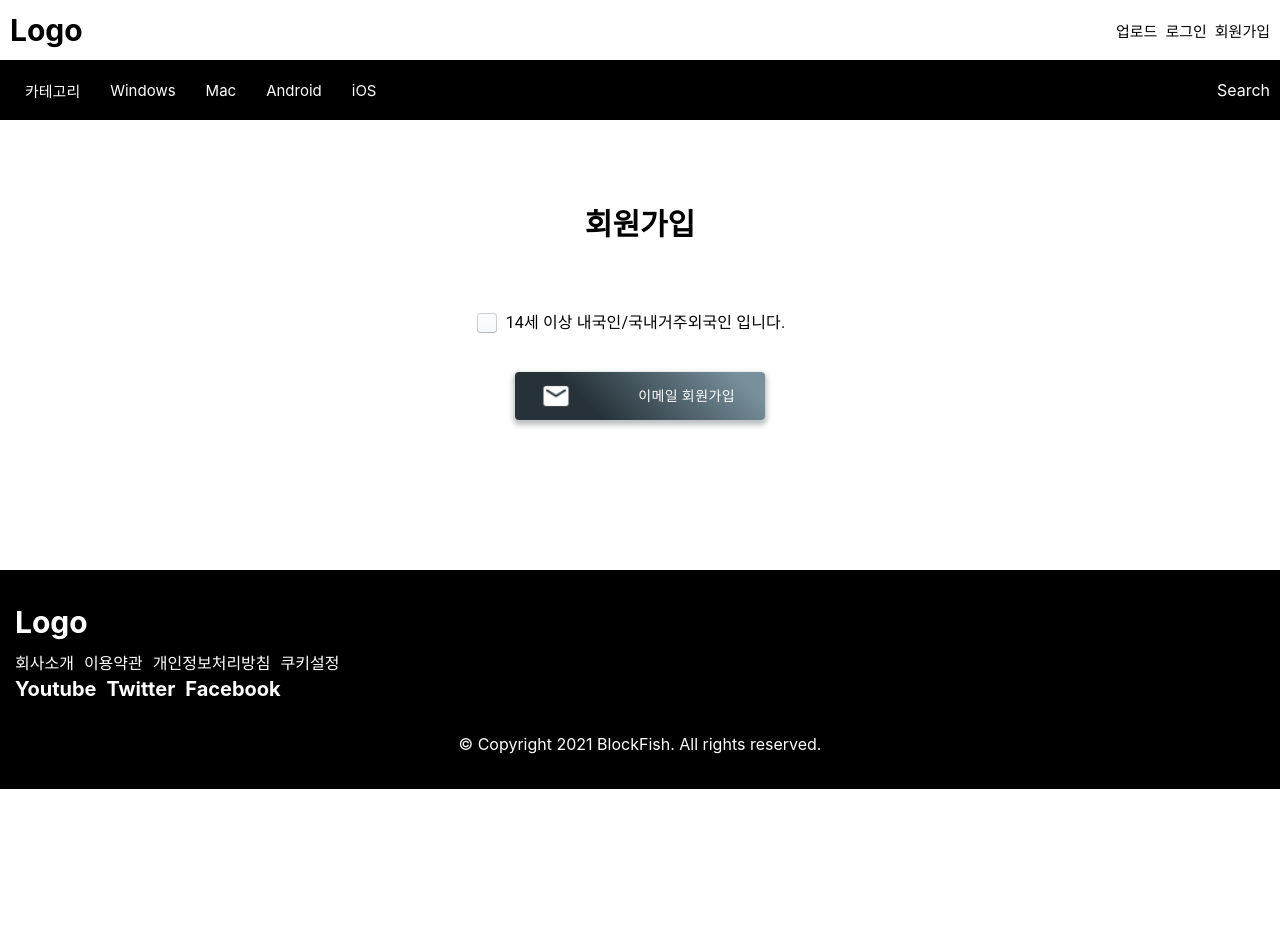
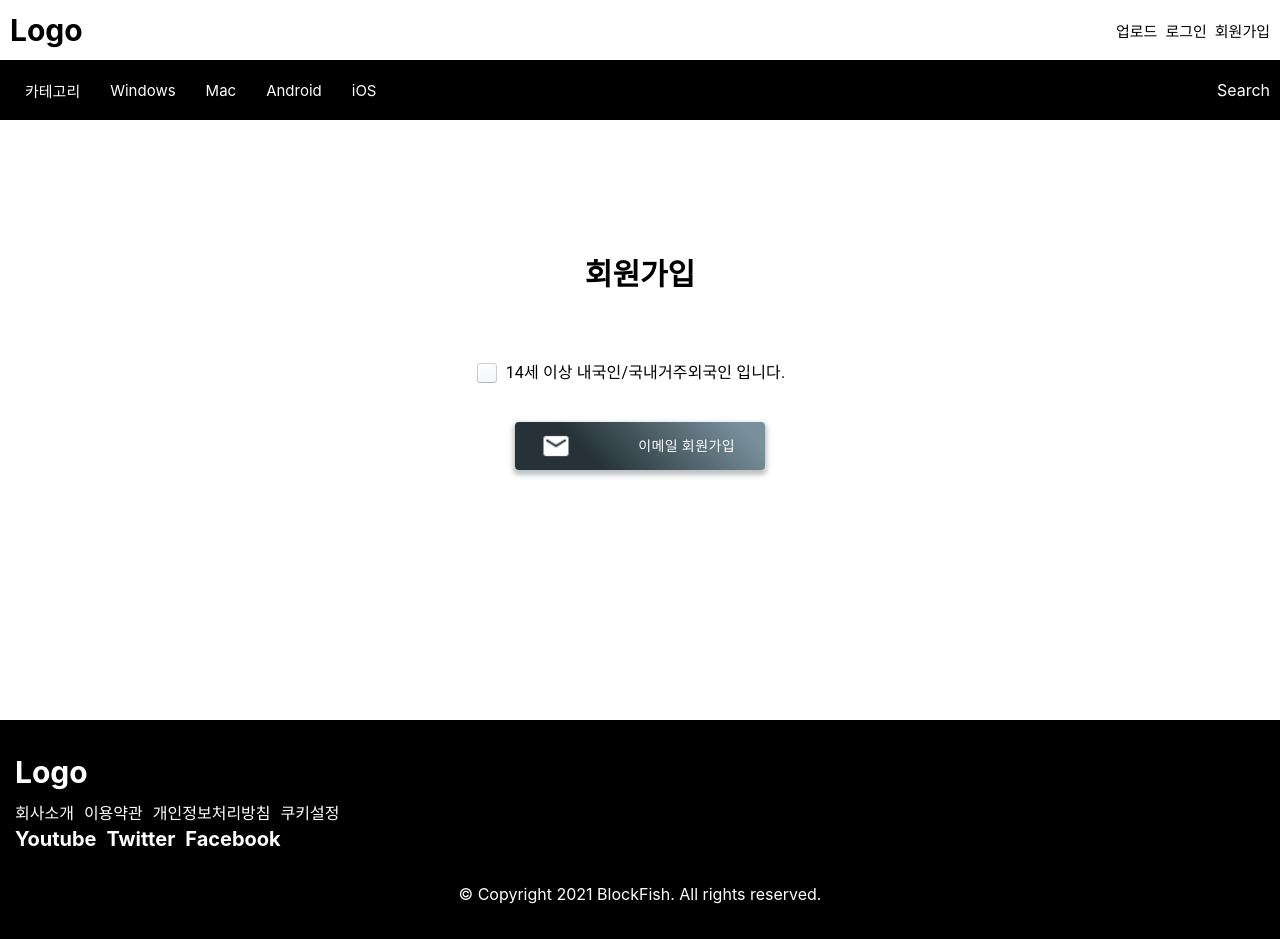
Before and after one commit to LenChoi/blockfish, a React (Create React App) app in the folder frontend/: page /join in a window 1280 px wide. Before the commit the page ends 800 px from the top, so only its background shows below. Built offline with nearby package versions, Linux system fonts and the light colour scheme.

Commit message:
DefaultLayout 수정

```diff
--- a/frontend/src/layouts/DefaultLayout.jsx
+++ b/frontend/src/layouts/DefaultLayout.jsx
@@ -3,7 +3,7 @@ import PropTypes from 'prop-types';
 
 import Footer from '../components/footer/Footer';
 import Nav from '../components/nav/Nav';
-import { MainConent } from '../styles/DefaultLayout';
+import { MainConent, MainConentContainer } from '../styles/DefaultLayout';
 
 const DefaultLayout = (props) => {
   const { children } = props;
@@ -11,7 +11,9 @@ const DefaultLayout = (props) => {
   return (
     <div>
       <Nav />
-      <MainConent>{children}</MainConent>
+      <MainConent>
+        <MainConentContainer>{children}</MainConentContainer>
+      </MainConent>
       <Footer />
     </div>
   );
--- a/frontend/src/styles/DefaultLayout.js
+++ b/frontend/src/styles/DefaultLayout.js
@@ -54,5 +54,11 @@ export const FooterBottom = styled.div`
 `;
 export const MainConent = styled.section`
   width: 100%;
-  min-height: 450px;
+  min-height: 600px;
 `;
+export const MainConentContainer = styled.section`
+  width: 100%;
+  max-width: 1200px;
+  margin: 0 auto;
+  padding: 50px 20px 80px 20px;
+`;
--- a/frontend/src/styles/Download.js
+++ b/frontend/src/styles/Download.js
@@ -5,9 +5,9 @@ export const DownloadContainer = styled.div`
   display: grid;
   grid-template-columns: 250px auto;
   grid-column-gap: 40px;
-  max-width: 1200px;
-  margin: 0 auto;
-  padding: 42px 20px 100px 20px;
+  // max-width: 1200px;
+  // margin: 0 auto;
+  // padding: 42px 20px 100px 20px;
 `;
 export const LeftLayout = styled.div`
   max-width: 250px;
```
Also changed, not shown: 1 other file (tests, documents, lock files or other folders).
